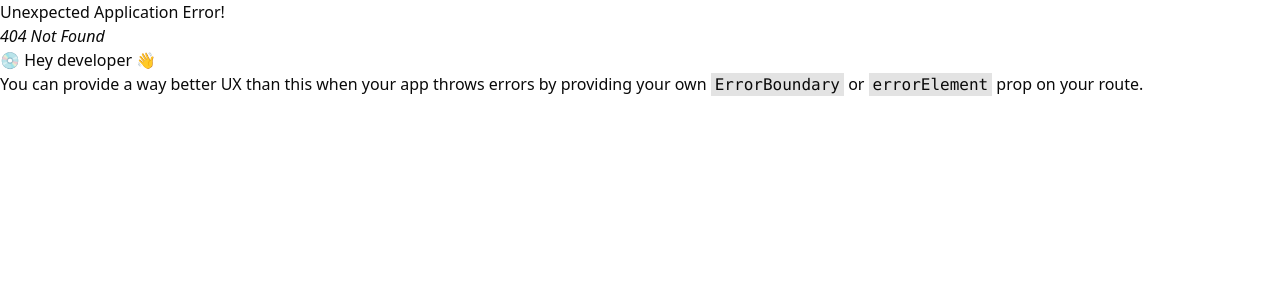
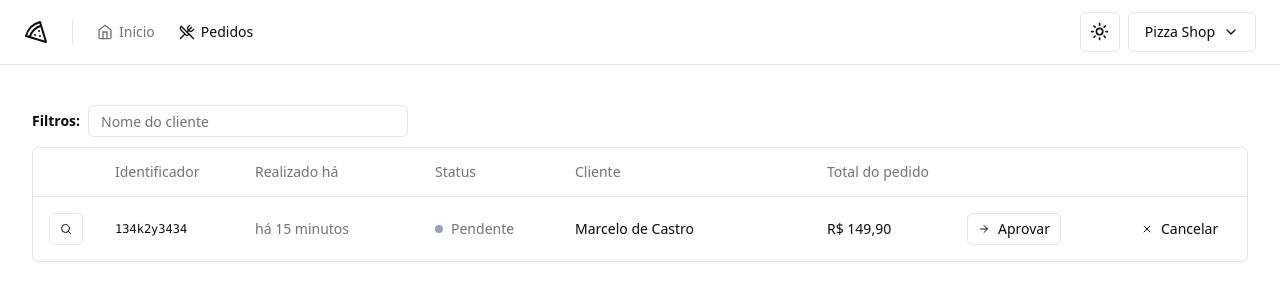
Before and after one commit to MarceloDCastro/pizzashop-web, a React (Vite) app: page /orders in a window 1280 px wide. Before the commit this address had no page. Shown: the top 300 px of the page. Built offline with nearby package versions, Linux system fonts and the light colour scheme.

Commit message:
feat: Estrutura da página de pedidos

```diff
--- a/src/components/header.tsx
+++ b/src/components/header.tsx
@@ -18,7 +18,7 @@
             <Home className="h-4 w-4" />
             Início
           </NavLink>
-          <NavLink to="#">
+          <NavLink to="/orders">
             <UtensilsCrossed className="h-4 w-4" />
             Pedidos
           </NavLink>
--- a/src/components/ui/button.tsx
+++ b/src/components/ui/button.tsx
@@ -21,6 +21,7 @@
       },
       size: {
         default: 'h-10 px-4 py-2',
+        xs: 'h-8 rounded-md px-2.5',
         sm: 'h-9 rounded-md px-3',
         lg: 'h-11 rounded-md px-8',
         icon: 'h-10 w-10',
--- /dev/null
+++ b/src/components/ui/table.tsx
@@ -0,0 +1,117 @@
+import * as React from "react"
+
+import { cn } from "@/lib/utils"
+
+const Table = React.forwardRef<
+  HTMLTableElement,
+  React.HTMLAttributes<HTMLTableElement>
+>(({ className, ...props }, ref) => (
+  <div className="relative w-full overflow-auto">
+    <table
+      ref={ref}
+      className={cn("w-full caption-bottom text-sm", className)}
+      {...props}
+    />
+  </div>
+))
+Table.displayName = "Table"
+
+const TableHeader = React.forwardRef<
+  HTMLTableSectionElement,
+  React.HTMLAttributes<HTMLTableSectionElement>
+>(({ className, ...props }, ref) => (
+  <thead ref={ref} className={cn("[&_tr]:border-b", className)} {...props} />
+))
+TableHeader.displayName = "TableHeader"
+
+const TableBody = React.forwardRef<
+  HTMLTableSectionElement,
+  React.HTMLAttributes<HTMLTableSectionElement>
+>(({ className, ...props }, ref) => (
+  <tbody
+    ref={ref}
+    className={cn("[&_tr:last-child]:border-0", className)}
+    {...props}
+  />
+))
+TableBody.displayName = "TableBody"
+
+const TableFooter = React.forwardRef<
+  HTMLTableSectionElement,
+  React.HTMLAttributes<HTMLTableSectionElement>
+>(({ className, ...props }, ref) => (
+  <tfoot
+    ref={ref}
+    className={cn(
+      "border-t bg-muted/50 font-medium [&>tr]:last:border-b-0",
+      className
+    )}
+    {...props}
+  />
+))
+TableFooter.displayName = "TableFooter"
+
+const TableRow = React.forwardRef<
+  HTMLTableRowElement,
+  React.HTMLAttributes<HTMLTableRowElement>
+>(({ className, ...props }, ref) => (
+  <tr
+    ref={ref}
+    className={cn(
+      "border-b transition-colors hover:bg-muted/50 data-[state=selected]:bg-muted",
+      className
+    )}
+    {...props}
+  />
+))
+TableRow.displayName = "TableRow"
+
+const TableHead = React.forwardRef<
+  HTMLTableCellElement,
+  React.ThHTMLAttributes<HTMLTableCellElement>
+>(({ className, ...props }, ref) => (
+  <th
+    ref={ref}
+    className={cn(
+      "h-12 px-4 text-left align-middle font-medium text-muted-foreground [&:has([role=checkbox])]:pr-0",
+      className
+    )}
+    {...props}
+  />
+))
+TableHead.displayName = "TableHead"
+
+const TableCell = React.forwardRef<
+  HTMLTableCellElement,
+  React.TdHTMLAttributes<HTMLTableCellElement>
+>(({ className, ...props }, ref) => (
+  <td
+    ref={ref}
+    className={cn("p-4 align-middle [&:has([role=checkbox])]:pr-0", className)}
+    {...props}
+  />
+))
+TableCell.displayName = "TableCell"
+
+const TableCaption = React.forwardRef<
+  HTMLTableCaptionElement,
+  React.HTMLAttributes<HTMLTableCaptionElement>
+>(({ className, ...props }, ref) => (
+  <caption
+    ref={ref}
+    className={cn("mt-4 text-sm text-muted-foreground", className)}
+    {...props}
+  />
+))
+TableCaption.displayName = "TableCaption"
+
+export {
+  Table,
+  TableHeader,
+  TableBody,
+  TableFooter,
+  TableHead,
+  TableRow,
+  TableCell,
+  TableCaption,
+}
--- /dev/null
+++ b/src/pages/app/orders.tsx
@@ -0,0 +1,90 @@
+import { ArrowRight, Search, X } from 'lucide-react'
+import { Helmet } from 'react-helmet-async'
+
+import { Button } from '@/components/ui/button'
+import { Input } from '@/components/ui/input'
+import {
+  Table,
+  TableBody,
+  TableCell,
+  TableHead,
+  TableHeader,
+  TableRow,
+} from '@/components/ui/table'
+
+export function Orders() {
+  return (
+    <>
+      <Helmet title="Pedidos" />
+      <div className="flex flex-col gap-4">
+        <h1 className="text-3xl font-bold tracking-tight"></h1>
+      </div>
+
+      <div className="space-y-2.5">
+        <form className="flex items-center gap-2">
+          <span className="text-sm font-semibold">Filtros:</span>
+          <Input
+            type="text"
+            placeholder="Nome do cliente"
+            className="h-8 w-[320px]"
+          />
+        </form>
+
+        <div className="rounded-md border">
+          <Table>
+            <TableHeader>
+              <TableRow>
+                <TableHead className="w-[64px]"></TableHead>
+                <TableHead className="w-[140px]">Identificador</TableHead>
+                <TableHead className="w-[180px]">Realizado há</TableHead>
+                <TableHead className="w-[140px]">Status</TableHead>
+                <TableHead>Cliente</TableHead>
+                <TableHead className="w-[140px]">Total do pedido</TableHead>
+                <TableHead className="w-[164px]"></TableHead>
+                <TableHead className="w-[132px]"></TableHead>
+              </TableRow>
+            </TableHeader>
+            <TableBody>
+              <TableRow>
+                <TableCell>
+                  <Button variant="outline" size="xs">
+                    <Search className="h-3 w-3" />
+                    <span className="sr-only">Detalhes do pedido</span>
+                  </Button>
+                </TableCell>
+                <TableCell className="font-mono text-xs font-medium">
+                  134k2y3434
+                </TableCell>
+                <TableCell className="text-muted-foreground">
+                  há 15 minutos
+                </TableCell>
+                <TableCell>
+                  <div className="flex items-center gap-2">
+                    <span className="h-2 w-2 rounded-full bg-slate-400" />
+                    <span className="font-medium text-muted-foreground">
+                      Pendente
+                    </span>
+                  </div>
+                </TableCell>
+                <TableCell className="font-medium">Marcelo de Castro</TableCell>
+                <TableCell className="font-medium">R$ 149,90</TableCell>
+                <TableCell>
+                  <Button variant="outline" size="xs">
+                    <ArrowRight className="mr-2 h-3 w-3" />
+                    Aprovar
+                  </Button>
+                </TableCell>
+                <TableCell>
+                  <Button variant="ghost" size="xs">
+                    <X className="mr-2 h-3 w-3" />
+                    Cancelar
+                  </Button>
+                </TableCell>
+              </TableRow>
+            </TableBody>
+          </Table>
+        </div>
+      </div>
+    </>
+  )
+}
--- a/src/routes.tsx
+++ b/src/routes.tsx
@@ -3,6 +3,7 @@
 import { AppLayout } from './pages/_layouts/app'
 import { AuthLayout } from './pages/_layouts/auth'
 import { Dashboard } from './pages/app/dashboard'
+import { Orders } from './pages/app/orders'
 import { SignIn } from './pages/auth/sign-in'
 import { SignUp } from './pages/auth/sign-up'
 
@@ -10,7 +11,10 @@
   {
     path: '/',
     element: <AppLayout />,
-    children: [{ path: '/', element: <Dashboard /> }],
+    children: [
+      { path: '/', element: <Dashboard /> },
+      { path: '/orders', element: <Orders /> },
+    ],
   },
 
   {
```
